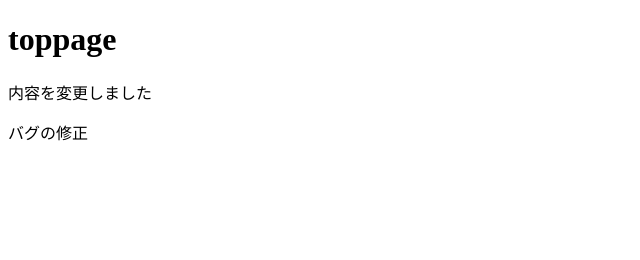
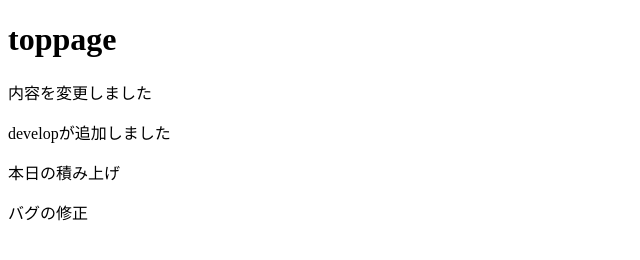
Before and after one commit to jstyle519/github_practice, a plain HTML site: page index.html in a window 1280 px wide. Shown: the whole page, without its empty margins (0-640 px from the left). Drawn offline with Linux system fonts and the light colour scheme.

Commit message:
developが追加した

```diff
--- a/index.html
+++ b/index.html
@@ -8,6 +8,8 @@
 <body>
   <h1>toppage</h1>
   <p>内容を変更しました</p>
+  <p>developが追加しました</p>
+  <p>本日の積み上げ</p>
 
 <p>バグの修正</p>
 </body>
```
